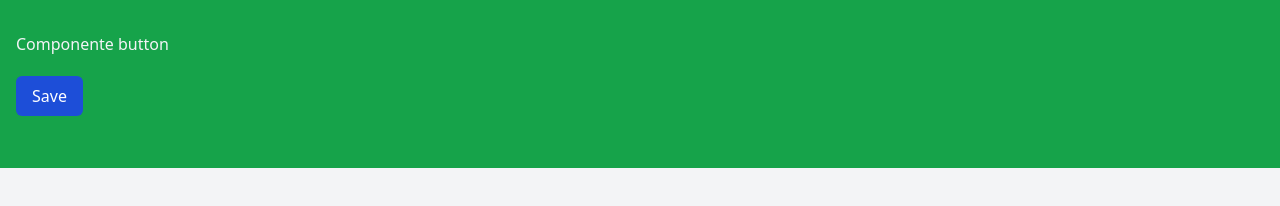
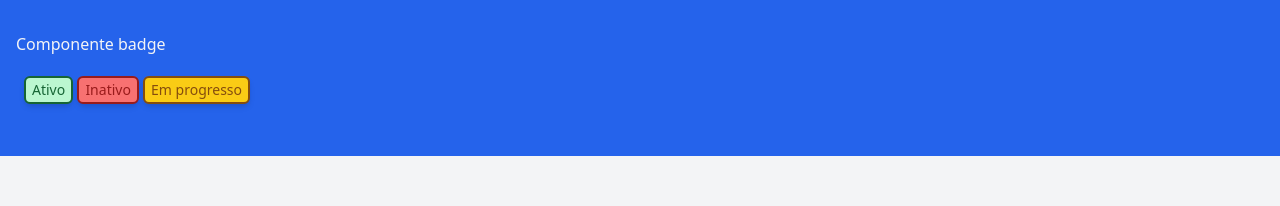
Before and after one commit to luissouzadeveloper/Tailwind-CSS, a website: page src/index.html in a window 1280 px wide. Drawn offline with Linux system fonts and the light colour scheme.

Commit message:
Aula 16 - Componente badge

```diff
--- a/src/index.html
+++ b/src/index.html
@@ -4,19 +4,27 @@
 <head>
     <meta charset="UTF-8">
     <meta name="viewport" content="width=device-width, initial-scale=1.0">
-    <title>button</title>
+    <title>badge</title>
 
     <!-- Tailwind -->
     <link rel="stylesheet" href="./output.css">
 </head>
 
 <body class="bg-gray-100">
-    <div class="container mx-auto px-4 py-8 bg-green-600">
-        <h2 class="text-gray-100">Componente button</h2>
-        <div class="my-5">
-            <button
-                class="bg-blue-700 hover:bg-blue-900 px-4 py-2 rounded-md text-white cursor-pointer transition ease-in-out delay-200">Save
-            </button>
+    <div class="container mx-auto px-4 py-8 bg-blue-600">
+        <h2 class="text-gray-100">Componente badge</h2>
+        <div class="my-5 mx-2">
+            <div class="inline-flex items-center px-1.5 py-0.5 text-sm bg-green-200 text-green-800 rounded-md font-medium shadow-md border-2 border-green-800">
+                Ativo
+            </div>
+
+            <div class="inline-flex items-center px-1.5 py-0.5 text-sm bg-red-400 text-red-800 rounded-md font-medium shadow-md border-2 border-red-800">
+                Inativo
+            </div>
+
+            <div class="inline-flex items-center px-1.5 py-0.5 text-sm bg-yellow-400 text-yellow-800 rounded-md font-medium shadow-md border-2 border-yellow-800">
+                Em progresso
+            </div>
         </div>
     </div>
 </body>
```
Also changed, not shown: src/output.css.
